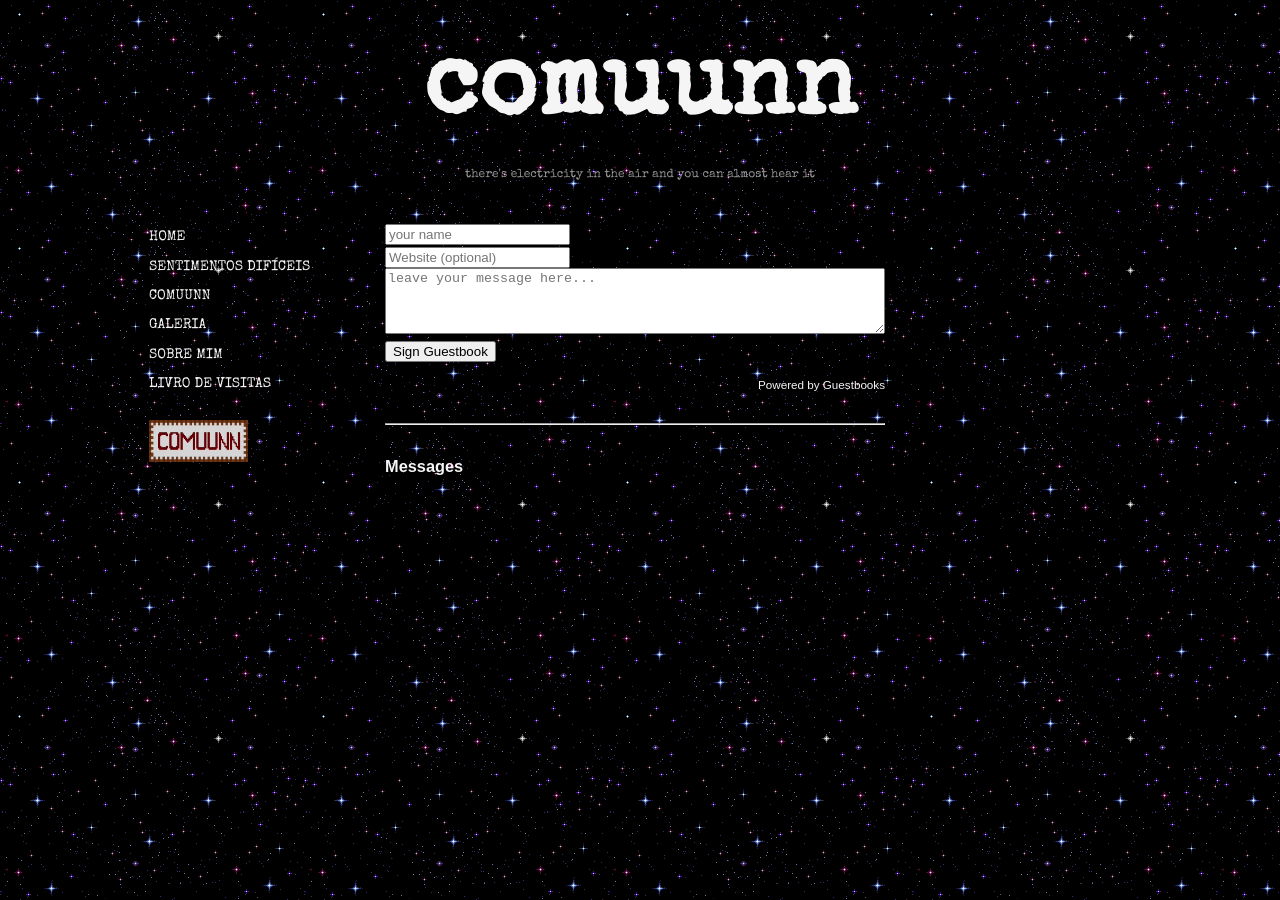
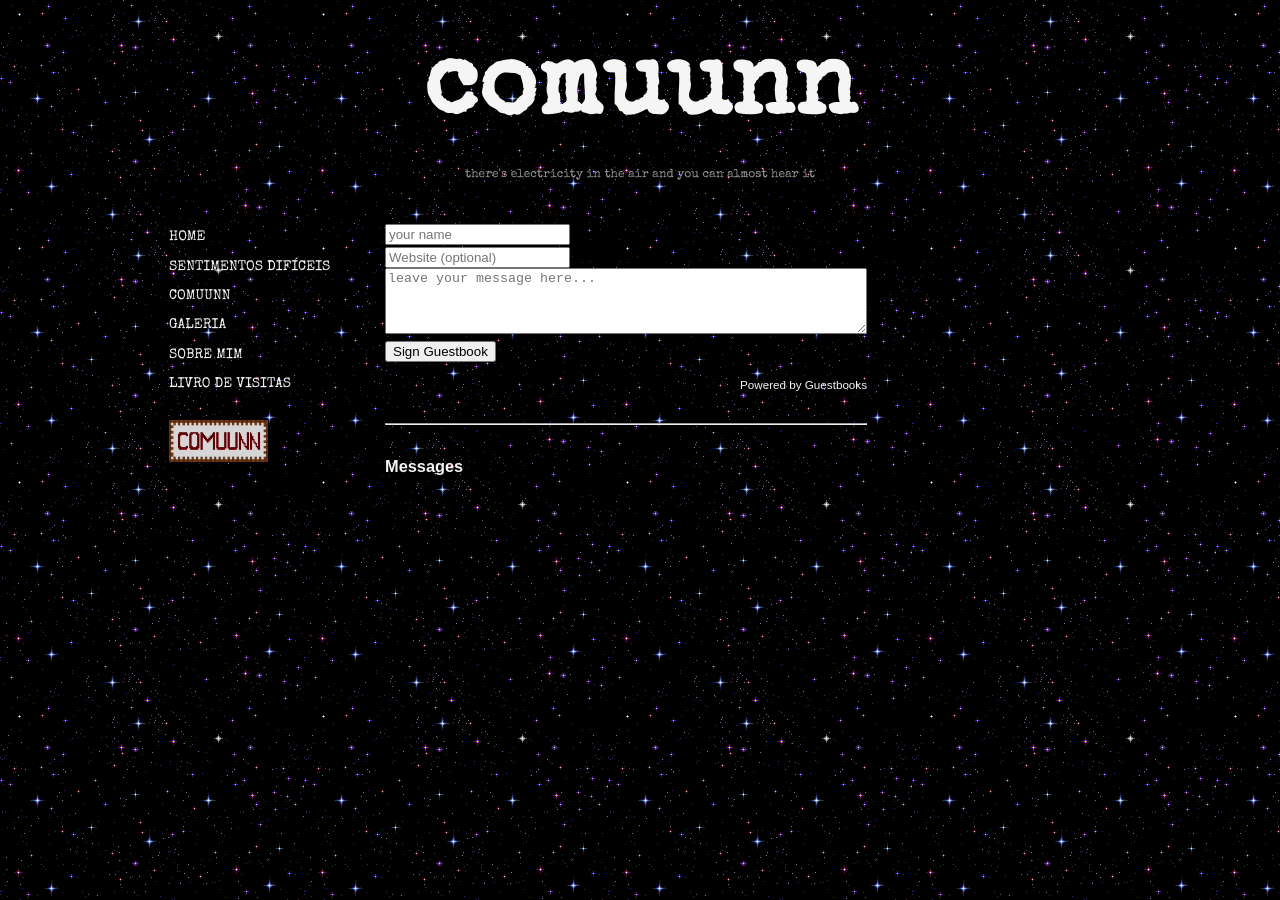
Before and after one commit to guiolhermer/comuunn, a Jekyll site: the page built from guestbook/index.html, in a window 1280 px wide. Built offline with Jekyll 4.4.1, drawn with Linux system fonts in a browser that asks for light colours; some web fonts are replaced; a script that is not in the unit is left out.

Commit message:
fix: improve layout and responsiveness of various components in style.css

```diff
--- a/assets/style.css
+++ b/assets/style.css
@@ -31,6 +31,7 @@
   margin: 0 auto;
   padding: 32px 20px 60px;
   color: var(--branco-escuro);
+  box-sizing: border-box;
 }
 
 a {
@@ -44,11 +45,12 @@
 }
 
 .conteudo-wrapper {
-	padding: 20px;
-	box-shadow: 0 0 12px 4px rgba(112, 66, 20, 0.85);
-	border-radius: 4px;
+  padding: 20px;
+  box-shadow: 0 0 12px 4px rgba(112, 66, 20, 0.85);
+  border-radius: 4px;
   box-sizing: border-box;
-  width: 1066px;
+  width: 100%;
+  max-width: 960px;
 }
 
 /* ---------- título do site (usado no masthead da home e dos posts) ---------- */
@@ -80,14 +82,14 @@
 /* ---------- 3 colunas da home ---------- */
 .home-columns {
   display: flex;
-  gap: 0;
   margin-top: 20px;
-  align-items: stretchs;
-  gap: 18px;
+  align-items: stretch;
+  gap: 16px;
 }
 
 .home-columns > * {
   padding: 0 9px;
+  box-sizing: border-box;
 }
 
 .coluna-navegacao {
@@ -97,7 +99,7 @@
 
 .home-main {
   flex: 1;
-  min-width: 500px;
+  min-width: 460px;
   max-height: 549px;
   overflow-y: auto;
 }
@@ -143,21 +145,20 @@
 .box-sentimentos {
   max-height: 500px;
   overflow-y: auto;
-  scrollbar-width: none; /* Esconder barra de rolagem */
+  scrollbar-width: none;
   padding-right: 6px;
 }
 
-/* Esconde a barra de rolagem no Chrome, Safari e Opera */
 .box-sentimentos::-webkit-scrollbar {
   display: none;
 }
 
 .sentimentos-item {
-  padding: 30px 25px; /* Espaçamento interno indispensável para o texto não encostar nas bordas rasgadas */
-  margin-bottom: 20px; /* Separação entre cada post da lista */
-  box-sizing: border-box; /* Mantém a caixa flexível ao conteúdo */
+  padding: 30px 25px;
+  margin-bottom: 20px;
+  box-sizing: border-box;
   background-image: url('/assets/images/pergaminho.png');
-  background-size: 100% 100%; /* Faz o pergaminho cobrir exatamente a largura e altura do post */
+  background-size: 100% 100%;
 }
 
 .sentimentos-item:last-child {
@@ -236,8 +237,10 @@
 /* ---------- guestbook ---------- */
 .guestbook-content {
   font-family: Arial, Helvetica, sans-serif;
-  width: 500px;
+  width: 100%;
+  max-width: 500px;
   font-size: 14px;
+  box-sizing: border-box;
 }
 
 .guestbook-message {
@@ -264,10 +267,9 @@
 
 #letterboxd-embed-wrapper-tc {
   margin-top: 10px;
-}
-
-#letterboxd-embed-wrapper-tc {
-  width: 500px;
+  width: 100%;
+  max-width: 100%;
+  box-sizing: border-box;
 }
 
 .letterboxd-embed-tc-divider {
@@ -287,16 +289,18 @@
   overflow: hidden;
   color: var(--ink);
   position: relative;
+  box-sizing: border-box;
 }
 
 .coluna-letterboxd {
   flex: 1;
-  max-width: 500px;
+  min-width: 0;
+  max-width: 100%;
+  box-sizing: border-box;
 }
 
 .coluna-goodreads {
   flex-shrink: 0;
-  flex: 1;
   margin-left: auto;
   display: flex;
   align-items: flex-start;
@@ -313,6 +317,7 @@
   padding: 15px 0 0 15px;
   width: 300px;
   height: 430px;
+  box-sizing: border-box;
 }
 
 #gr_footer {
@@ -327,26 +332,26 @@
 
 /* IMAGEM MENINA */
 .box-imagem-menina {
-  width: 170px;         /* Define a largura do espaço da imagem */
+  width: 110px;
   display: flex;
-  justify-content: center; /* Centraliza a imagem dentro desta div */
+  justify-content: center;
   flex-shrink: 0;
-  }
+}
 
 .imagem-menina {
-  width: 100%;         /* Faz a imagem ocupar toda a largura da div */
-  max-width: 180px;    /* Garante que a imagem não ultrapasse 180px */
-  height: proportion;        /* Mantém a proporção da imagem */
-  display: block;      /* Remove espaços em branco abaixo da imagem */
+  width: 100%;
+  max-width: 110px;
+  display: block;
 }
 
 /* TÍTULO FILMES E LIVROS */
 .box-imagem-titulofilmeselivros {
   position: absolute;
   bottom: 20px;
-  left: 500px;
+  left: 340px;
   height: 150px;
   width: 550px;
+  max-width: calc(100% - 340px);
   display: flex;
 }
 
@@ -355,7 +360,7 @@
   padding-top: 10px;
   max-width: 500px;
   color: var(--ink);
-  position: relative; /* referência pra imagem do título se posicionar aqui */
+  position: relative;
 }
 
 .imagem-titulo-blog-home {
@@ -364,7 +369,7 @@
   position: absolute;
   left: 220px;
   top: 40px;
-  z-index: 2; /* garante que fica por cima da lista de posts */
+  z-index: 2;
 }
 
 .lista-posts-home {
```
